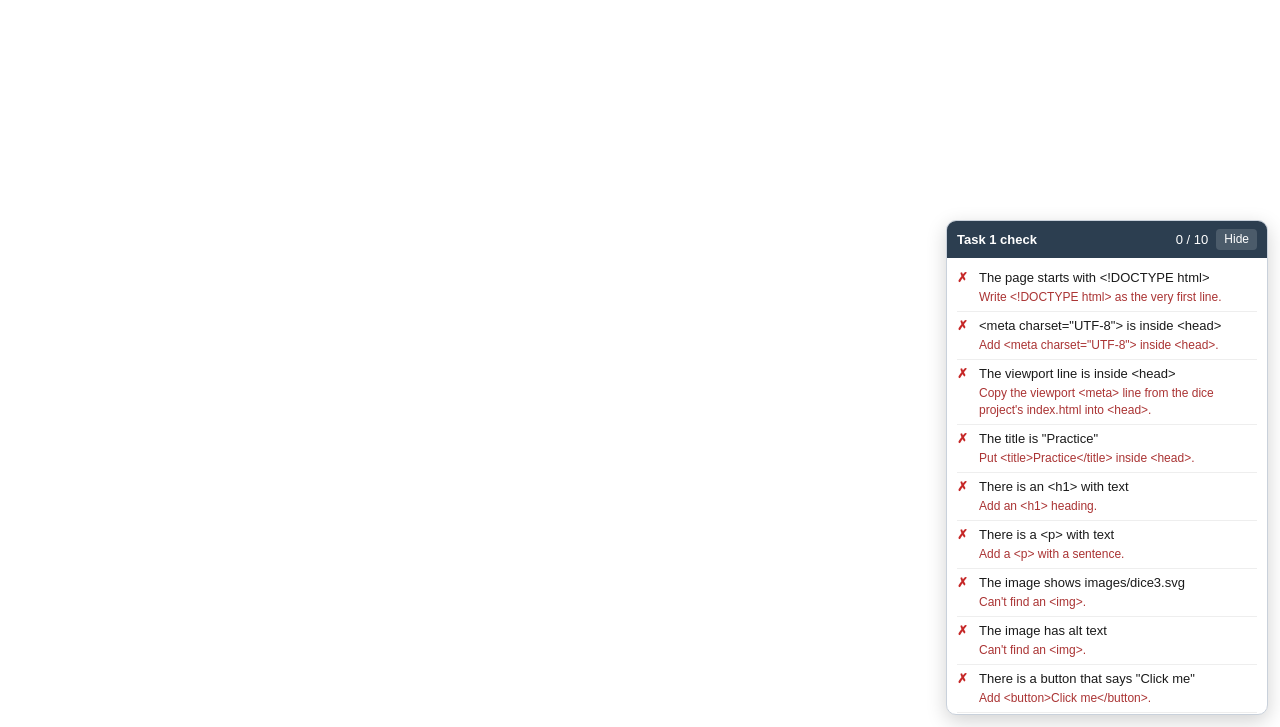
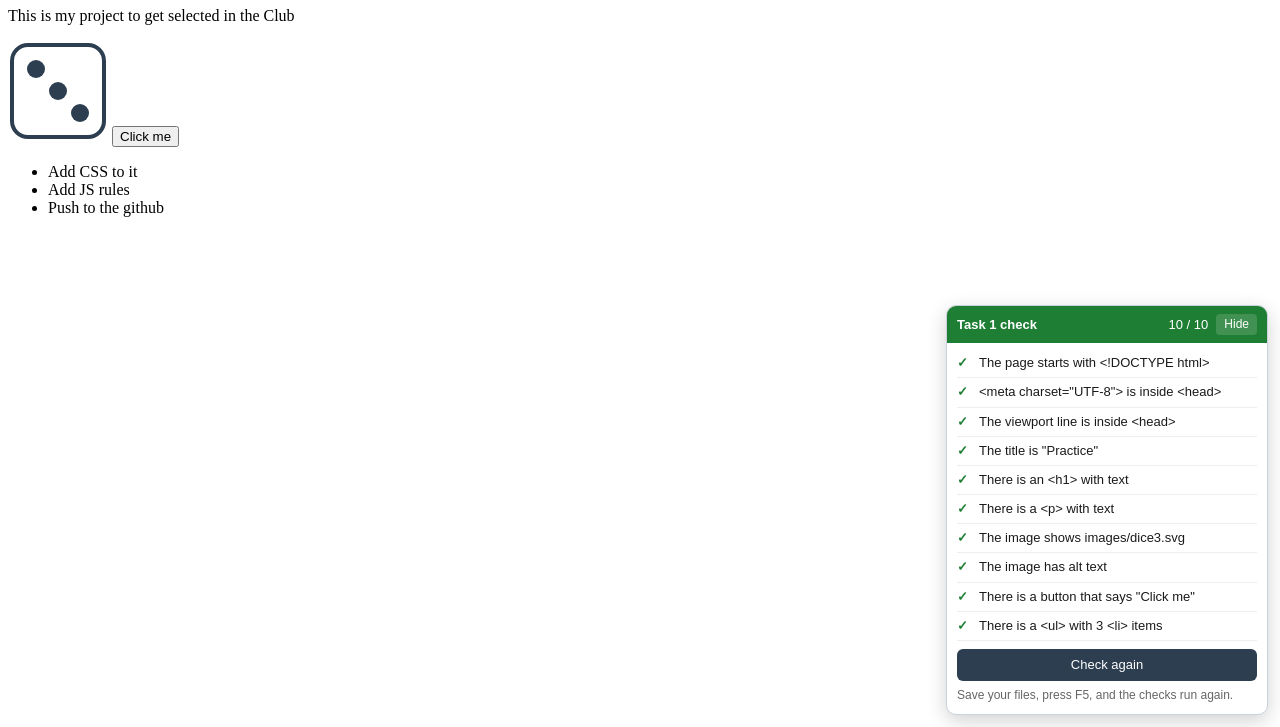
Before and after one commit to cse260001082/Vasavi_cpp, a plain HTML site: page DICE ROLL/practice/task01/index.html in a window 1280 px wide. Shown: the part 73-800 px from the top of the page. Drawn offline with Linux system fonts and the light colour scheme.

Commit message:
Practice 1 is done with all 10 right

```diff
--- a/DICE ROLL/practice/task01/index.html
+++ b/DICE ROLL/practice/task01/index.html
@@ -1,3 +1,22 @@
 <!-- Task 1: build your page in this file. Keep the check line below at the end of <body>. -->
+<!doctype html>
+<html lang="en">
+  <head>
+    <meta charset="UTF-8" />
+    <meta name="viewport" content="width=device-width, initial-scale=1.0" />
+    <title>Practice</title>
+  </head>
+  <body>
+    <h1>Dice Roll</h1>
+    <p>This is my project to get selected in the Club</p>
+    <img src="images/dice3.svg" alt="Dice with 3 dots" />
+    <button>Click me</button>
 
-<script src="../check.js" data-task="1"></script>
+    <ul>
+      <li>Add CSS to it</li>
+      <li>Add JS rules</li>
+      <li>Push to the github</li>
+    </ul>
+    <script src="../check.js" data-task="1"></script>
+  </body>
+</html>
```
